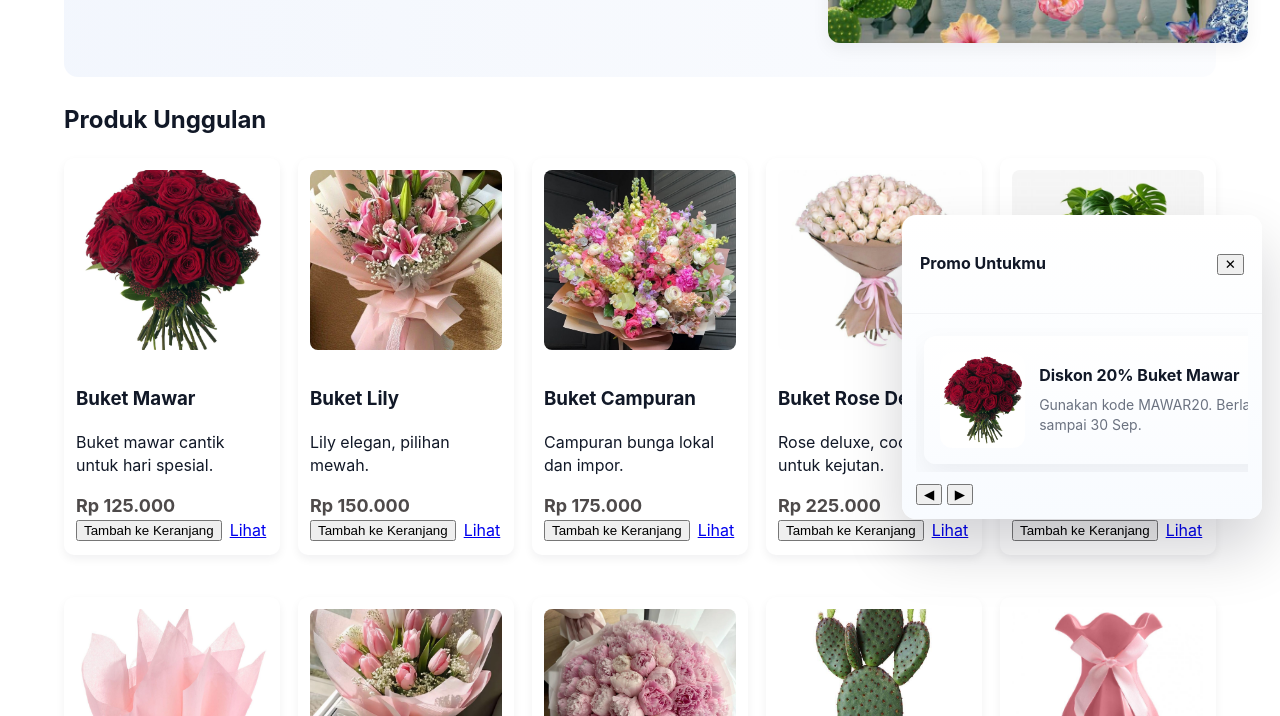
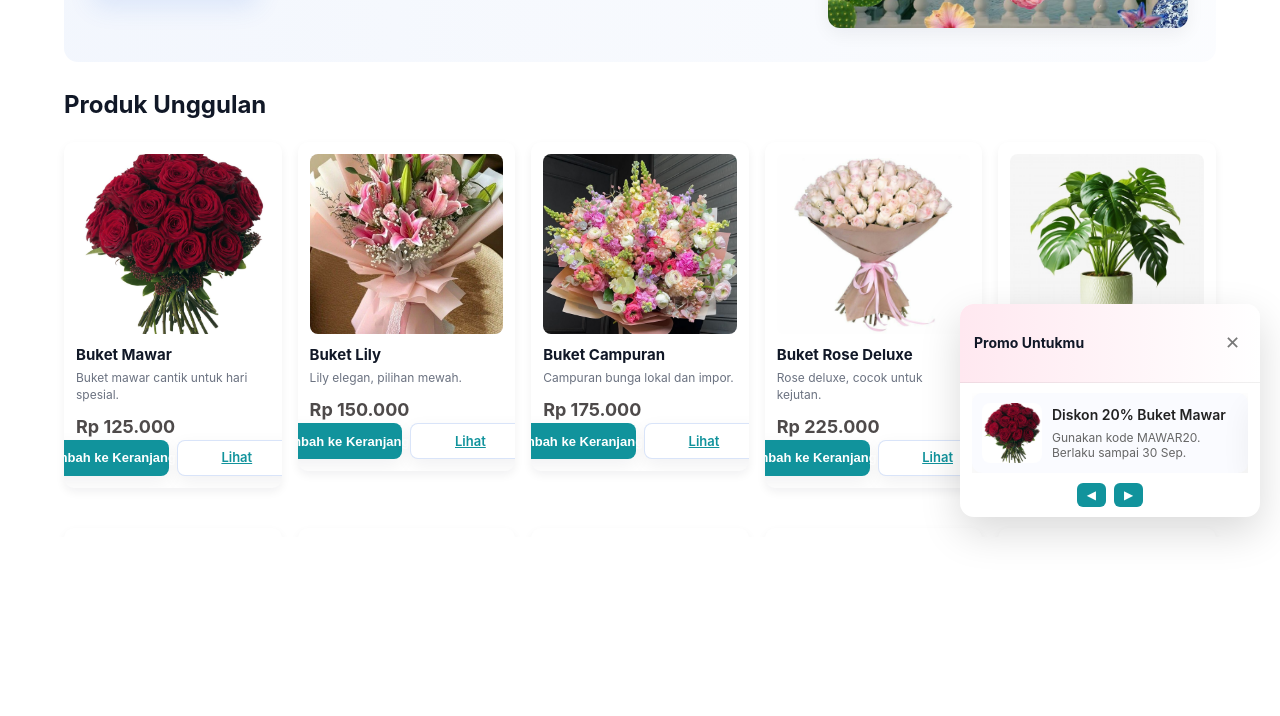
Before and after one commit to szyeee/UTS-FrontEnd, a website: page index.html in a window 1280 px wide. Shown: the part 263-979 px from the top of the page. After the commit the page ends 800 px from the top, so only its background shows below. Drawn offline with Linux system fonts and the light colour scheme; sample sign-in values are in the browser's storage.

Commit message:
pembaharuan tampilan home

```diff
--- a/styles/index.css
+++ b/styles/index.css
@@ -1,207 +1,348 @@
-.hero{
-    display:flex;
-    gap:22px;
-    align-items:center;
-    background:linear-gradient(90deg, rgba(45,108,223,0.06), rgba(45,108,223,0.02));
-    padding:28px;
-    border-radius:14px;
-    margin:20px 0;
+:root {
+  --accent:#118f8a;
+  --card:#ffffff;
+  --muted:#6b7280;
+  --bg:#f7f8fb;
+  --text:#0f172a;
 }
 
-.hero-left{
-    flex:1
+* {
+  box-sizing: border-box;
 }
 
-.hero-left h1{
-    font-size:32px;
-    margin:0 0 10px
+html, body {
+  margin: 0;
+  padding: 0;
+  font-family: "Inter", system-ui, -apple-system, "Segoe UI", Roboto, "Helvetica Neue", Arial;
+  color: var(--text);
+  background: var(--bg);
+  overflow-x: hidden;
 }
 
-.hero-left p{
-    margin:0 0 14px;
-    color:var(--muted)
+body {
+  padding: 18px 16px;
+  -webkit-font-smoothing: antialiased;
+  -moz-osx-font-smoothing: grayscale;
 }
 
-.hero-cta{
-    display:inline-block;
-    padding:10px 16px;
-    background:var(--accent);
-    color:#fff;
-    border-radius:10px;
-    text-decoration:none;
+.container {
+  max-width: 1000px;
+  margin: 0 auto;
+  padding: 0 16px;
+  width: 100%;
 }
 
-.hero-right img{
-    width:420px;
-    border-radius:12px;
-    box-shadow:0 6px 18px rgba(15,23,42,0.06);
+/* Hero */
+.hero {
+  display: flex;
+  gap: 22px;
+  align-items: center;
+  background: linear-gradient(90deg, rgba(45,108,223,0.06), rgba(45,108,223,0.02));
+  padding: 28px;
+  border-radius: 14px;
+  margin: 20px 0;
+}
+.hero-left { flex: 1; }
+.hero-left h1 { font-size: 32px; margin: 0 0 10px; }
+.hero-left p { margin: 0 0 14px; color: var(--muted); line-height: 1.45; }
+
+.hero-cta {
+  display: inline-flex;
+  align-items: center;
+  justify-content: center;
+  gap: 8px;
+  padding: 10px 16px;
+  background: var(--accent);
+  color: #fff;
+  border-radius: 10px;
+  text-decoration: none;
+  font-weight: 600;
+  height: 42px;
+  border: none;
+  box-shadow: 0 10px 26px rgba(45,108,223,0.12);
+  cursor: pointer;
 }
 
-.section{
-    margin:26px 0;
+.hero-right img {
+  max-width: 360px;
+  width: 100%;
+  height: auto;
+  border-radius: 12px;
+  box-shadow: 0 6px 18px rgba(15,23,42,0.06);
 }
 
-.grid{
-    display:grid;
-    grid-template-columns:repeat(auto-fill, minmax(200px,1fr));
-    gap:18px;
+.section { margin: 26px 0; }
+
+/* Grid produk */
+.products-grid {
+  display: grid;
+  grid-template-columns: repeat(auto-fit, minmax(200px, 1fr));
+  gap: 16px;
+  width: 100%;
+  align-items: start;
+  justify-items: stretch;
 }
 
-.card{
-    background:var(--card);
-    padding:12px;
-    border-radius:12px;
-    box-shadow:0 4px 12px rgba(15,23,42,0.03);
+/* Kartu produk */
+.product-card {
+  background: #fff;
+  border-radius: 12px;
+  padding: 12px;
+  box-shadow: 0 4px 12px rgba(15, 23, 42, 0.06);
+  display: flex;
+  flex-direction: column;
+  justify-content: space-between;
+  min-height: 280px;
+  overflow: hidden;
 }
 
-.card img{
-    width:100%;
-    height:200px;
-    object-fit:cover;
-    border-radius:10px;
+/* Gambar produk */
+.product-media img {
+  width: 100%;
+  height: 140px;
+  object-fit: cover;
+  border-radius: 10px;
+  display: block;
+  margin-bottom: 10px;
 }
 
-.card h3{
-    margin:8px 0 4px;
-    font-size:16px
+/* Judul & Deskripsi */
+.product-title { margin: 0 0 4px; font-size: 15px; font-weight: 700; }
+.product-desc { margin: 0; color: #6b7280; font-size: 12px; line-height: 1.4; }
+
+/* Harga */
+.price {
+  font-size: 14px;
+  font-weight: 700;
+  margin: 6px 0 10px;
+  color: #0f172a;
 }
 
-.card p{
-    margin:0;
-    color:var(--muted);
-    font-size:14px
+/* Tombol */
+.product-meta {
+  display: block;
+  margin-top: auto;
+  padding-top: 10px;
 }
 
-.add-btn{
-    margin-top:10px;
-    display:inline-block;
-    padding:8px 12px;
-    background:var(--accent);
-    color:#fff;
-    border-radius:8px;
-    text-decoration:none;
+/* Bungkus tombol */
+.actions {
+  display: flex;
+  justify-content: center;   /* tombol ke tengah */
+  align-items: center;       /* sejajarkan vertikal */
+  gap: 10px;
+  margin-top: 12px;
+  width: 100%;
 }
 
-/* Promo overlay */
-.promo-overlay{
-    position:fixed;
-    inset:0;
-    background:rgba(2,6,23,0.45);
-    display:none; z-index:200;
-    align-items:center;
-    justify-content:center;
-    padding:20px;
+/* Tombol */
+.actions button,
+.actions a {
+  padding: 6px 14px;
+  height: 36px;
+  min-width: 120px;         /* biar ukurannya konsisten */
+  border-radius: 8px;
+  font-size: 13px;
+  font-weight: 600;
+  line-height: 1;
+  white-space: nowrap;
+  display: inline-flex;
+  align-items: center;
+  justify-content: center;
+  box-shadow: 0 6px 18px rgba(13,20,40,0.06);
+  transition: transform .12s ease, box-shadow .12s ease;
 }
 
-.promo-modal-centered{
-    width:880px;
-    max-width:98%;
-    max-height:84vh;
-    background:linear-gradient(180deg,#fff,#fbfdff);
-    border-radius:14px;
-    box-shadow:0 40px 90px rgba(2,6,23,0.28);
-    overflow:hidden;
-    display:flex;
-    flex-direction:column;
+/* Primary */
+.actions .add-cart {
+  background: var(--accent);
+  color: #fff;
+  border: none;
 }
 
-.promo-header{
-    display:flex;
-    align-items:center;
-    justify-content:space-between;
-    padding:16px 18px;
-    border-bottom:1px solid rgba(15,23,42,0.04);
+/* Secondary */
+.actions .view-link {
+  background: #fff;
+  color: var(--accent);
+  border: 1px solid rgba(45,108,223,0.18);
 }
 
-.promo-body{
-    padding:14px;
-    overflow:auto;
+/* Hover efek */
+.actions button:hover,
+.actions a:hover {
+  transform: translateY(-3px);
+  box-shadow: 0 14px 30px rgba(13,20,40,0.08);
 }
 
-.promo-carousel{
-    overflow:hidden;
-    width:100%;
-    position:relative;
+/* Promo modal */
+.promo-modal {
+  position: fixed;
+  right: 18px;
+  bottom: 18px;
+  width: 360px;
+  max-width: 92%;
+  background: linear-gradient(180deg,#fff,#f8fbff);
+  border-radius: 14px;
+  box-shadow: 0 30px 60px rgba(2,6,23,0.18);
+  overflow: hidden;
+  z-index: 120;
+  transition: transform .24s ease;
 }
 
-.promo-track{
-    display:flex;
-    transition:transform 320ms ease;
-    gap:14px;
-    padding:8px;
+.promo-item {
+  min-width: 260px;
+  max-width: 360px;
+  background: linear-gradient(180deg,#fff,#fafcff);
+  border-radius: 12px;
+  padding: 12px;
+  box-shadow: 0 12px 30px rgba(13,20,40,0.06);
+  display: flex;
+  gap: 12px;
+  align-items: center;
+}
+.promo-item img {
+  width: 80px;
+  height: 80px;
+  object-fit: cover;
+  border-radius: 10px;
 }
 
-.promo-item{
-    min-width:360px;
-    max-width:360px;
-    background:linear-gradient(180deg,#fff,#fafcff);
-    border-radius:12px;
-    padding:16px;
-    box-shadow:0 12px 30px rgba(13,20,40,0.06);
-    display:flex;
-    gap:14px;
-    align-items:center;
+.promo-header {
+  display: flex;
+  align-items: center;
+  justify-content: space-between;
+  padding: 12px;
+  border-bottom: 1px solid rgba(15,23,42,0.04);
 }
 
-.promo-item img{
-    width:96px;
-    height:96px;
-    object-fit:cover;
-    border-radius:12px;
+/* Responsive */
+@media (max-width:1024px) {
+  .container { max-width: 960px; }
+  .product-card { min-height: 360px; }
+}
+@media (max-width:880px) {
+  .hero { flex-direction: column; align-items: flex-start; padding: 18px; }
+  .hero-right img { max-width: 100%; height: auto; }
+  .product-media img { height: 180px; }
+}
+@media (max-width:640px) {
+  .container { padding: 0 12px; }
+  .products-grid { gap: 14px; grid-template-columns: repeat(auto-fit, minmax(180px,1fr)); }
+  .product-card { min-height: auto; padding: 12px; }
+  .product-media img { height: 140px; }
+}
+@media (max-width:520px) {
+  .actions { gap: 8px; }
+  .actions button,
+  .actions a {
+    padding: 6px 10px;
+    height: 32px;
+    min-width: 92px;
+    font-size: 12px;
+  }
+  .product-media img { height: 160px; }
+  .product-card { padding: 14px; }
 }
 
-.promo-item .info h5{
-    margin:0 0 8px;
-    font-size:16px;
+/* Promo modal */
+.promo-modal {
+  position: fixed;
+  right: 20px;
+  bottom: 20px;
+  width: 300px;
+  max-width: 90%;
+  background: #fff;
+  border-radius: 14px;
+  box-shadow: 0 15px 40px rgba(0,0,0,0.15);
+  overflow: hidden;
+  z-index: 1000;
+  animation: slideUp 0.4s ease;
+  font-family: "Inter", sans-serif;
 }
 
-.promo-item .info p{
-    margin:0;
-    font-size:14px;
-    color:var(--muted);
+@keyframes slideUp {
+  from { opacity: 0; transform: translateY(40px); }
+  to { opacity: 1; transform: translateY(0); }
 }
 
-.promo-modal{
-    position:fixed;
-    right:18px;
-    bottom:18px;
-    width:360px;
-    max-width:92%;
-    background:linear-gradient(180deg,#fff,#f8fbff);
-    border-radius:14px;
-    box-shadow:0 30px 60px rgba(2,6,23,0.18);
-    overflow:hidden;
-    z-index:120;
-    transition:transform 240ms ease;
+.promo-header {
+  display: flex;
+  justify-content: space-between;
+  align-items: center;
+  background: linear-gradient(90deg, #ffe8f0, #fff);
+  padding: 10px 14px;
+  font-weight: 700;
+  font-size: 14px;
+  border-bottom: 1px solid rgba(0,0,0,0.06);
 }
 
-#promoOpen{
-    font-weight:600;
-    padding:6px 10px;
-    border-radius:8px;
+.promo-close {
+  background: none;
+  border: none;
+  font-size: 18px;
+  cursor: pointer;
+  color: #777;
+  transition: color 0.2s;
+}
+.promo-close:hover { color: var(--accent); }
+
+.promo-body {
+  padding: 10px 12px;
 }
 
-@media(max-width:900px){
-    .promo-item{
-        min-width:300px;
-        max-width:300px;
-        padding:12px;
-    }
-    .promo-item img{
-        width:80px;
-        height:80px;
-    }
-    .promo-modal-centered{
-        width:92%;
-    }
+.promo-carousel {
+  overflow: hidden;
+}
+.promo-track {
+  display: flex;
+  transition: transform 0.35s ease;
 }
 
-@media(max-width:480px){
-    .promo-item{
-        min-width:260px; max-width:260px;
-    }
-    .promo-modal-centered{
-        width:96%;
-        padding:8px;
-    }
+.promo-item {
+  min-width: 100%;
+  display: flex;
+  align-items: center;
+  gap: 10px;
+  background: #fafbff;
+  border-radius: 10px;
+  padding: 10px;
 }
+
+.promo-item img {
+  width: 60px;
+  height: 60px;
+  border-radius: 8px;
+  object-fit: cover;
+  flex-shrink: 0;
+}
+
+.promo-item .info h5 {
+  margin: 0;
+  font-size: 14px;
+  font-weight: 600;
+  color: #222;
+}
+.promo-item .info p {
+  margin: 4px 0 0;
+  font-size: 12px;
+  color: #666;
+  line-height: 1.3;
+}
+
+.promo-nav {
+  display: flex;
+  justify-content: center;
+  gap: 8px;
+  margin-top: 10px;
+}
+.promo-btn {
+  background: var(--accent);
+  color: #fff;
+  border: none;
+  padding: 5px 10px;
+  border-radius: 6px;
+  cursor: pointer;
+  font-size: 12px;
+  transition: background 0.2s;
+}
+.promo-btn:hover { background: #0f6c6a; }
```
